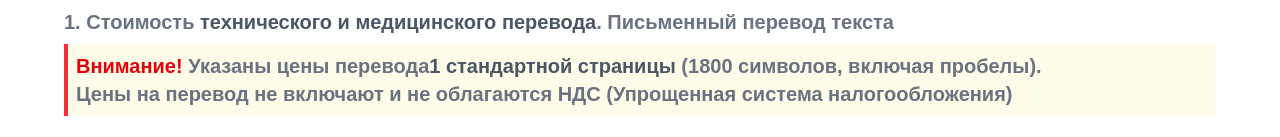
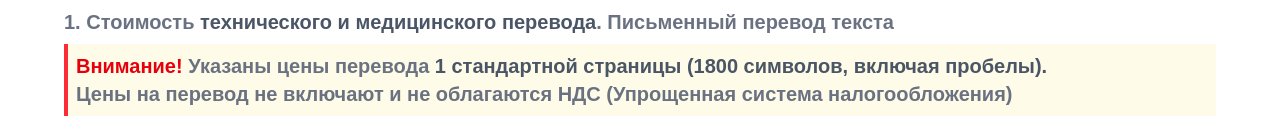
Before and after one commit to thrashches/pa-mir-next, a Next.js app: page /prices in a window 1280 px wide. Shown: the part 269-406 px from the top of the page. Built offline with nearby package versions, Linux system fonts and the light colour scheme.

Commit message:
Prices page final fixes

```diff
--- a/src/app/prices/page.tsx
+++ b/src/app/prices/page.tsx
@@ -35,17 +35,16 @@ export default function Prices() {
                             <div className="text-gray-500 font-sans">
                                 <div className="mb-6">
                                     <h2 className="md:text-xl text-sm font-bold mb-2">
-                                        1. Стоимость <a href="http://www.pa-mir.ru/"
-                                                        className="text-gray-600 hover:underline">технического и
-                                        медицинского перевода</a>. Письменный перевод текста
+                                        1. Стоимость <Link href={"/services/"}
+                                                           className="text-gray-600 hover:underline">технического и
+                                        медицинского перевода</Link>. Письменный перевод текста
                                     </h2>
 
                                     <div className="bg-yellow-50 p-2 mb-4 border-l-4 border-red-500">
                                         <p className="md:text-xl text-sm font-bold">
-                                            <span className="text-red-600">Внимание!</span> Указаны цены перевода
-                                            <a href="http://www.pa-mir.ru/standard_page.htm"
-                                               className="text-gray-600 hover:underline">1 стандартной
-                                                страницы</a> (1800 символов, включая пробелы).
+                                            <span className="text-red-600">Внимание!</span> Указаны цены перевода <span
+                                            className="text-gray-600">1 стандартной
+                                                страницы (1800 символов, включая пробелы).</span>
                                         </p>
                                         <p className="md:text-xl text-sm font-bold">
                                             Цены на перевод не включают и не облагаются НДС (Упрощенная система
@@ -223,9 +222,9 @@ export default function Prices() {
 
                                 <div className="mb-6">
                                     <h2 className="md:text-xl text-sm font-bold mb-2">
-                                        3. Верстка и допечатная подготовка <a
-                                        href="http://www.pa-mir.ru/documentation.htm"
-                                        className="text-gray-600 hover:underline">переводов документации</a> (цены за
+                                        3. Верстка и допечатная подготовка <Link
+                                        href={"/services/decoration/"}
+                                        className="text-gray-600 hover:underline">переводов документации</Link> (цены за
                                         страницу А4)
                                     </h2>
 
--- a/src/components/shared/NavbarTop/NavbarTop.tsx
+++ b/src/components/shared/NavbarTop/NavbarTop.tsx
@@ -7,6 +7,7 @@ import NavLink from "@/components/ui/NavLink/NavLink";
 import BurgerMenu from "@/components/shared/BurgerMenu/BurgerMenu";
 import {useState} from "react";
 import {Mail, Phone} from "@deemlol/next-icons";
+import Link from "next/link";
 
 
 export default function NavbarTop() {
@@ -16,13 +17,13 @@ export default function NavbarTop() {
         <div className="xl:container xl:mx-auto lg:p-3 p-2">
 
             <div className="flex lg:gap-4 gap-3 p-1 items-center justify-between">
-                <div className="flex shrink-0 items-center max-w-[55vw]">
+                <Link href={"/"} className="flex shrink-0 items-center max-w-[55vw]">
                     <Image
                         className="w-auto"
                         src={Logo}
                         alt="Бюро переводов Параллельный мир"
                     />
-                </div>
+                </Link>
                 <div className="lg:flex shrink-0 items-center hidden">
                     <NavLink to={'/'}>Главная</NavLink>
                     <NavLink to={'/services/'}>Услуги</NavLink>
```
